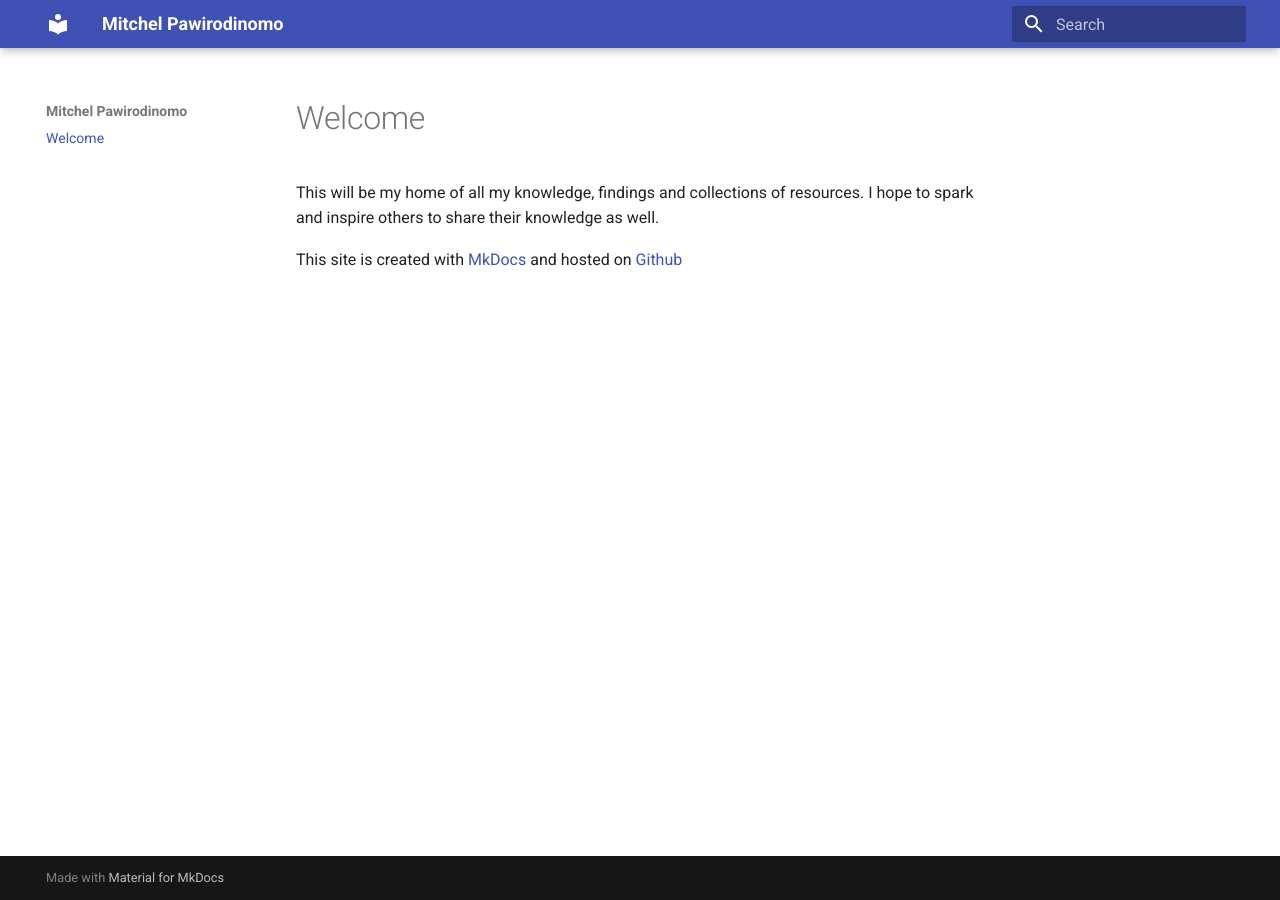
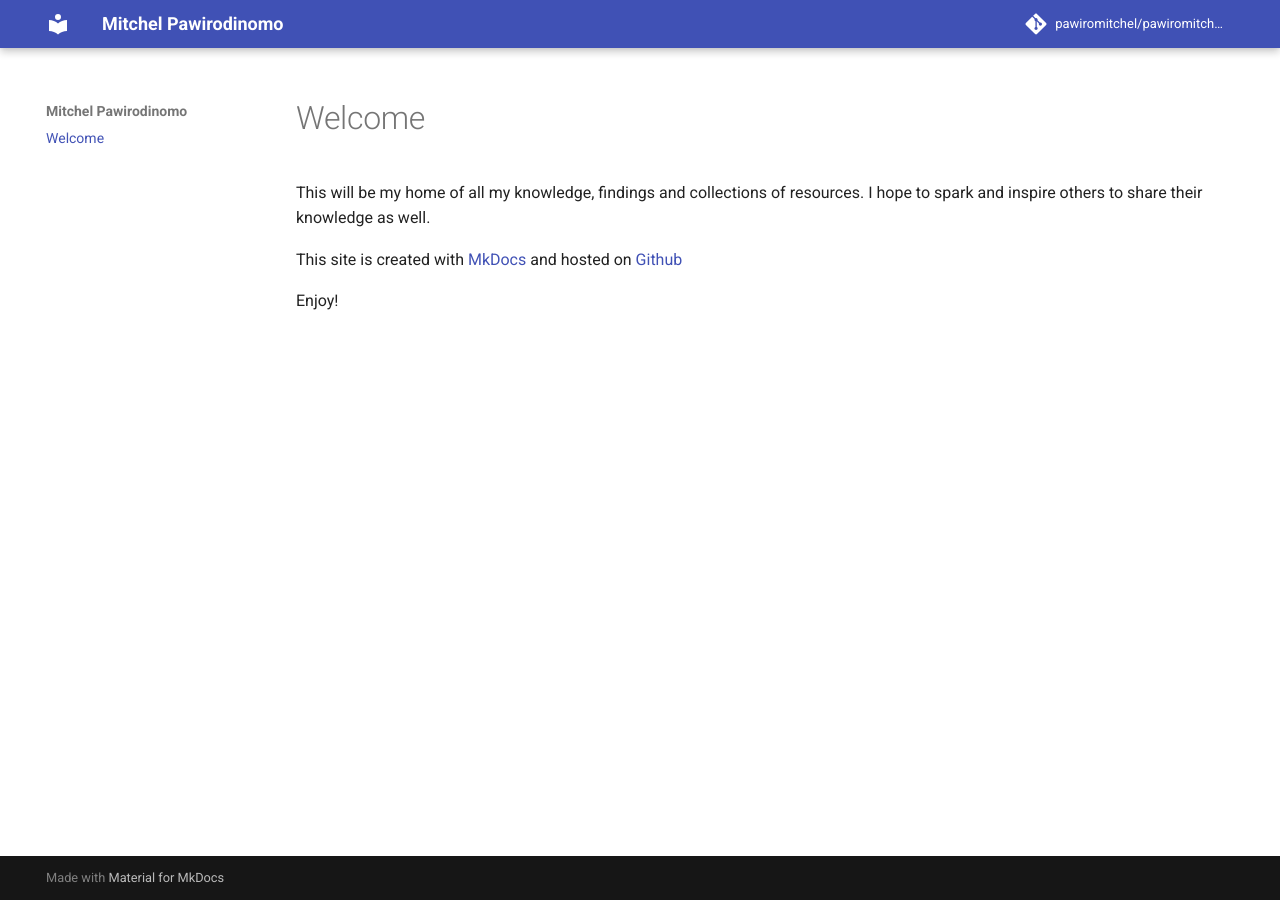
Before and after one commit to pawiromitchel/pawiromitchel.com, an MkDocs documentation site: the page built from docs/index.md, in a window 1280 px wide. Built offline with MkDocs 1.6.1 and Material for MkDocs 9.7.7, drawn with Linux system fonts in a browser that asks for light colours; comment, search, counter and statistics services are not loaded.

Commit message:
customizing

```diff
--- a/docs/index.md
+++ b/docs/index.md
@@ -3,3 +3,5 @@
 This will be my home of all my knowledge, findings and collections of resources. I hope to spark and inspire others to share their knowledge as well.
 
 This site is created with [MkDocs](https://www.mkdocs.org/) and hosted on [Github](https://github.com/pawiromitchel/pawiromitchel.com)
+
+Enjoy!
--- a/mkdocs.yml
+++ b/mkdocs.yml
@@ -1,3 +1,19 @@
 site_name: Mitchel Pawirodinomo
+repo_url: https://github.com/pawiromitchel/pawiromitchel.com
+repo_name: pawiromitchel/pawiromitchel.com
+
 theme:
   name: material
+  features:
+    - header.autohide
+    - navigation.tracking
+    - toc.follow
+    - toc.integrate
+    - navigation.top
+  icon:
+    repo: fontawesome/brands/git-alt
+
+plugins:
+  - git-revision-date-localized:
+      enable_creation_date: true
+      type: datetime
```
Also changed, not shown: 1 other file.
